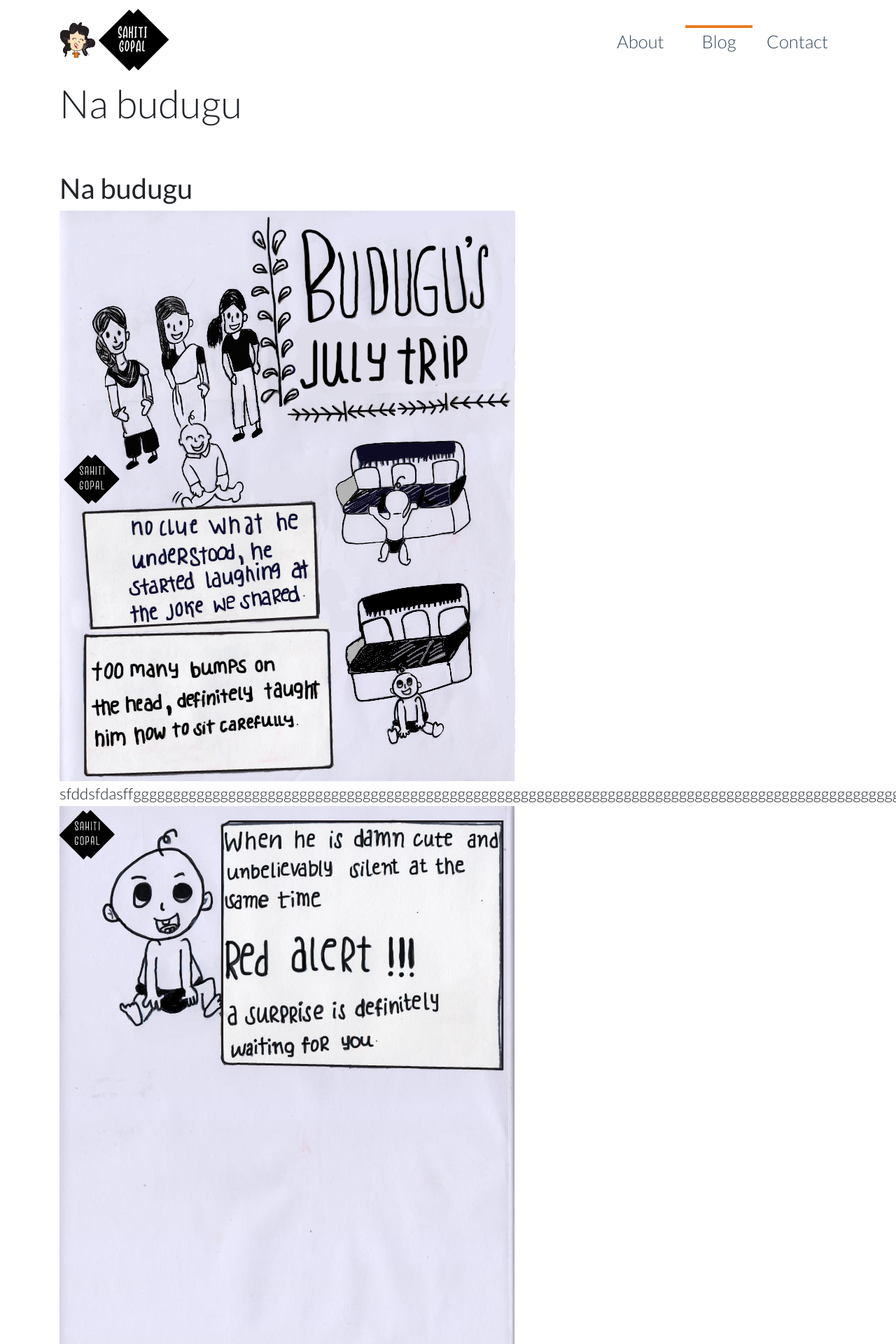
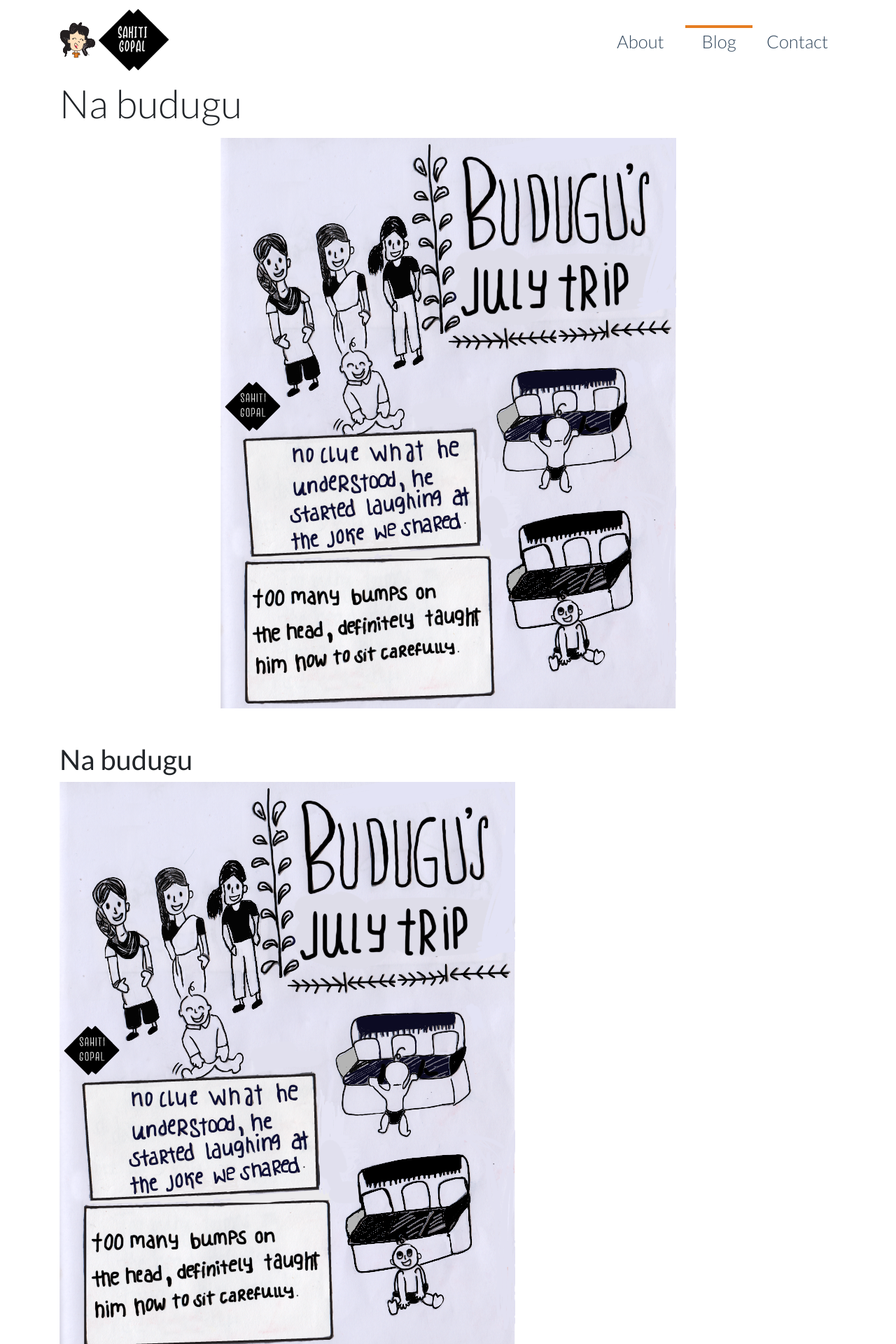
Before and after one commit to sahitigo/sahitigopal.com, a Jekyll site: the page built from _posts/2018-07-20-na-budugu.md, in a window 1280 px wide. Shown: the top 1920 px of the page at 70% size. Built offline with Jekyll 4.4.1, drawn with Linux system fonts in a browser that asks for light colours.

Commit message:
Update from Forestry.io - Updated na-budugu.md

```diff
--- a/_posts/2018-07-20-na-budugu.md
+++ b/_posts/2018-07-20-na-budugu.md
@@ -4,7 +4,7 @@
 date: 2018-07-20 00:00:00 +0000
 categories: []
 permalink: "/blog/na-budugu"
-image: ''
+image: "/images/posts/IMG-0023-2018-07-20.PNG"
 
 ---
 # **Na budugu**
```
